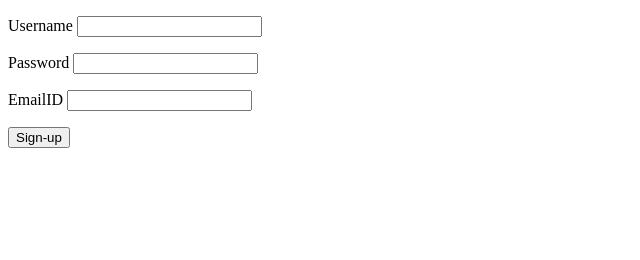
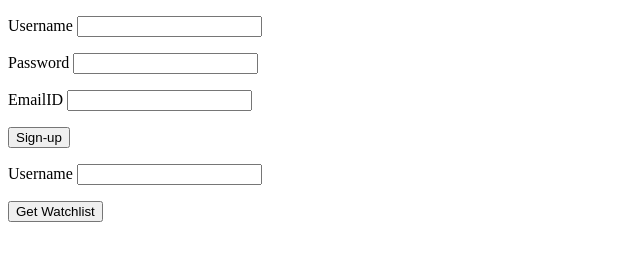
Before and after one commit to rishinair11/StockPing, a website: page public/index.html in a window 1280 px wide. Shown: the whole page, without its empty margins (0-640 px from the left). Drawn offline with Linux system fonts and the light colour scheme.

Commit message:
added functionality to get watchlist from username

```diff
--- a/public/index.html
+++ b/public/index.html
@@ -3,9 +3,16 @@
 
 <head>
     <title>StockPing | Home Page</title>
+
+    <style>
+        .formDiv {
+            display: block
+        }
+    </style>
 </head>
 
 <body>
+    <div class ="formDiv">
         <form method="post" action="/api/register/">
             <p>
                 <label for="username">Username</label>
@@ -21,6 +28,19 @@
             </p>
             <input type="submit" value="Sign-up">
         </form>
+    </div>
+
+    <div class ="formDiv">
+        <form method="get" action="/api/getOne/">
+            <p>
+                <label for="username">Username</label>
+                <input type="text" name="username"><br />
+            </p>
+
+            <input type="submit" value="Get Watchlist">
+        </form>
+    </div>
+
 </body>
 
 </html>
--- a/routes/route.js
+++ b/routes/route.js
@@ -19,8 +19,8 @@ router.get('/getOne', function (req, res, next) {
         if (err) {
             throw err
         } else {
-            res.json(result);
-            console.log(result);
+            res.json(result.watchlist);
+            console.log(result.watchlist);
         }
     });
 });
```
Lines whose indentation alone changed are shown as unchanged.
